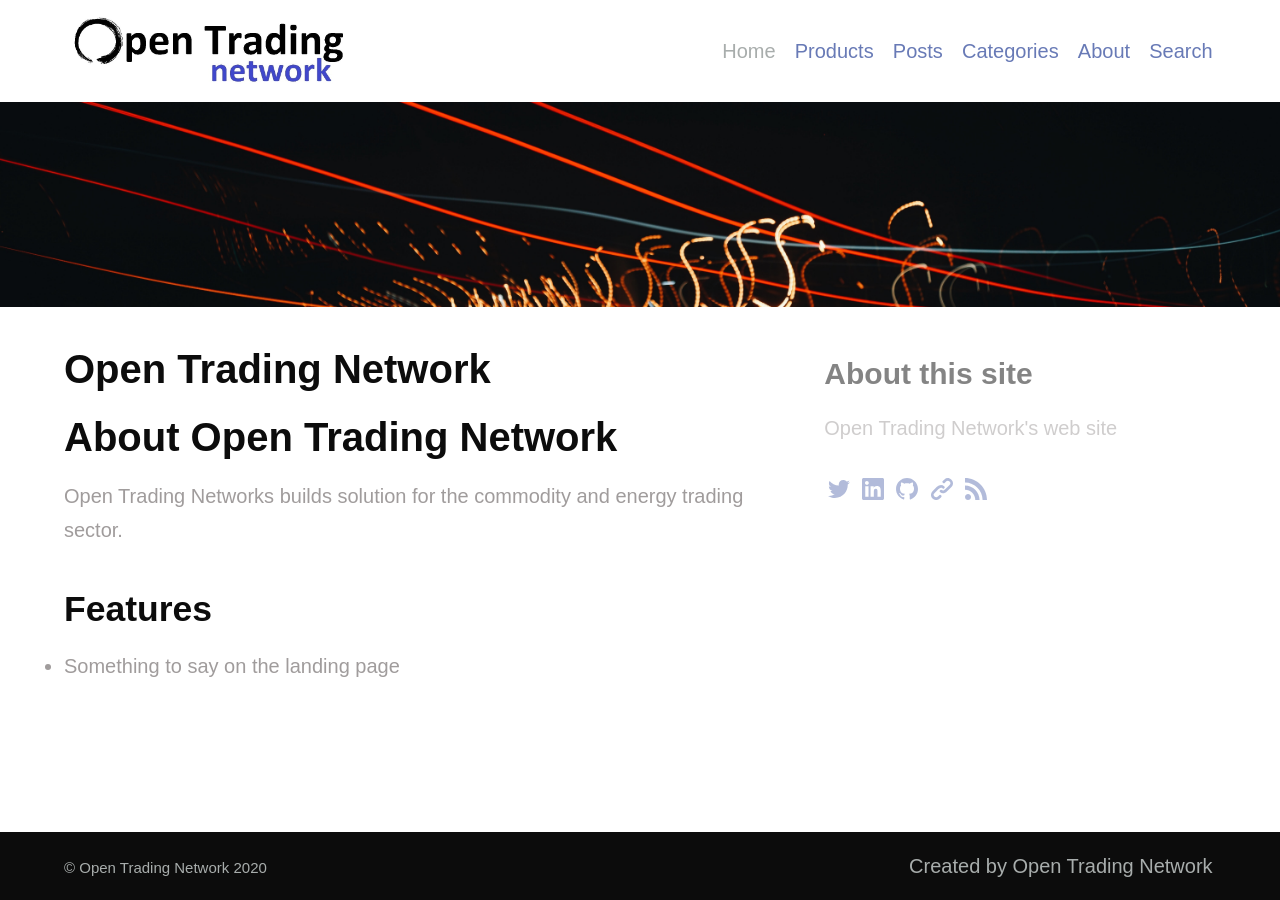
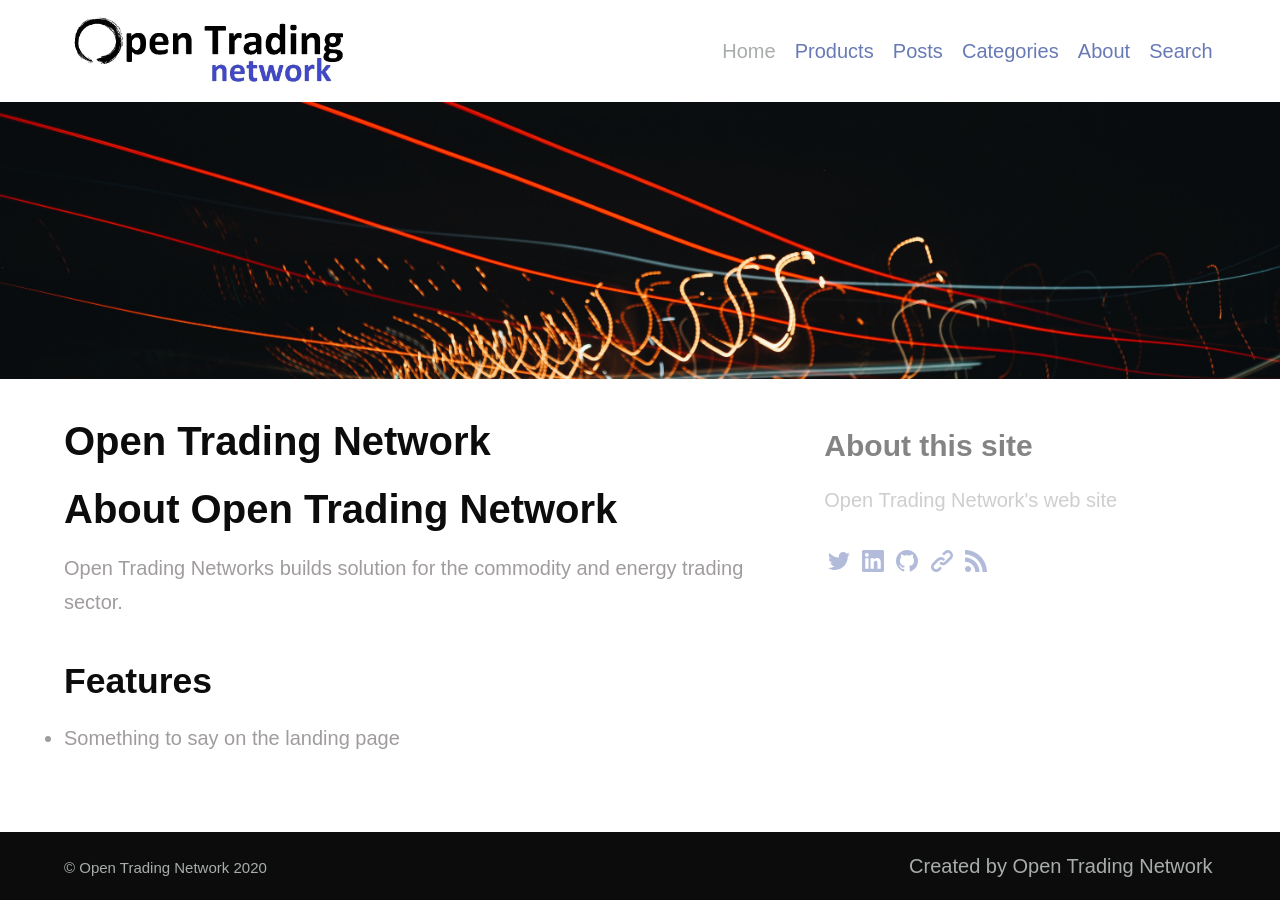
Before and after one commit to opentrading-net/custom-alembic, a Jekyll site: the page built from index.md, in a window 1280 px wide. Built offline with Jekyll 4.4.1, drawn with Linux system fonts in a browser that asks for light colours.

Commit message:
Try and make feature image bigger again

```diff
--- a/_sass/_theme.scss
+++ b/_sass/_theme.scss
@@ -52,7 +52,7 @@ body {
   background-size: cover;
   background-position: center;
   .container {
-    min-height: 22vh;
+    min-height: 30vh;
     max-width: 60%;
     @include flex-direction(column);
     @include justify-content(center);
```
